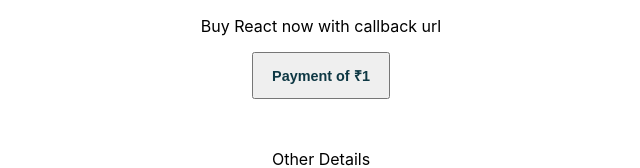
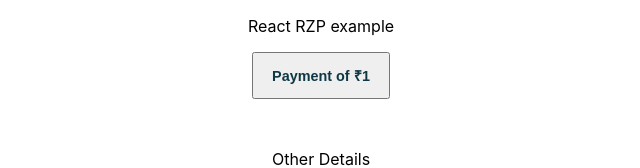
Before and after one commit to ShahVivek/rzp-fe, a React (Create React App) app: page / in a window 1280 px wide. Shown: the top 168 px of the page, without its empty margins (319-959 px from the left). Built offline with nearby package versions, Linux system fonts and the light colour scheme.

Commit message:
Updated callback url

```diff
--- a/src/App.js
+++ b/src/App.js
@@ -43,15 +43,15 @@
     const { amount, id: order_id, currency } = result.data;
     const options = {
       key: RZ_KEY,
+      webview_intent: true,
+      callback_url: "https://rzp-be.onrender.com/payment/callback",
+      redirect: true,
       amount: amount.toString(),
       currency: currency,
       name: 'Sprigstack',
       description: 'Test Transaction',
       image: { logo },
       order_id: order_id,
-      webview_intent: true,
-      callback_url: "https://webhook.site/606c060b-39d0-4579-adb3-fca3d13ce762",
-      redirect: true,
       // handler: async function (response) {
 
       //   const data = {
@@ -87,7 +87,7 @@
 
   return (
     <div className='App'>
-        <p>Buy React now with callback url</p>
+        <p>React RZP example</p>
         <button className='App-link' onClick={displayRazorpay}>
           Payment of ₹1
         </button>
```
